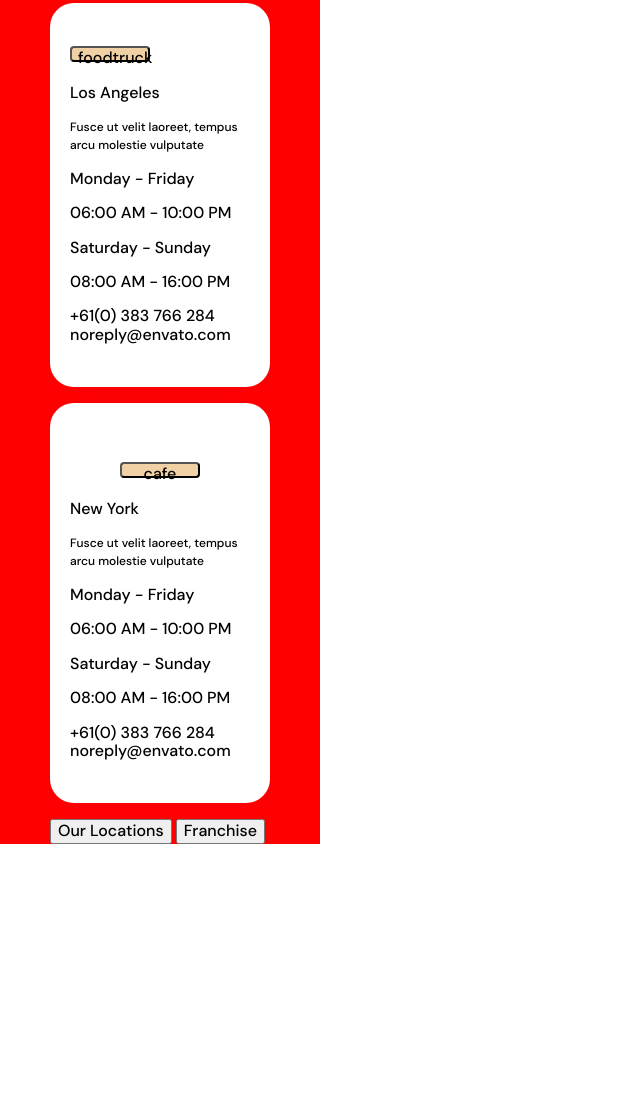
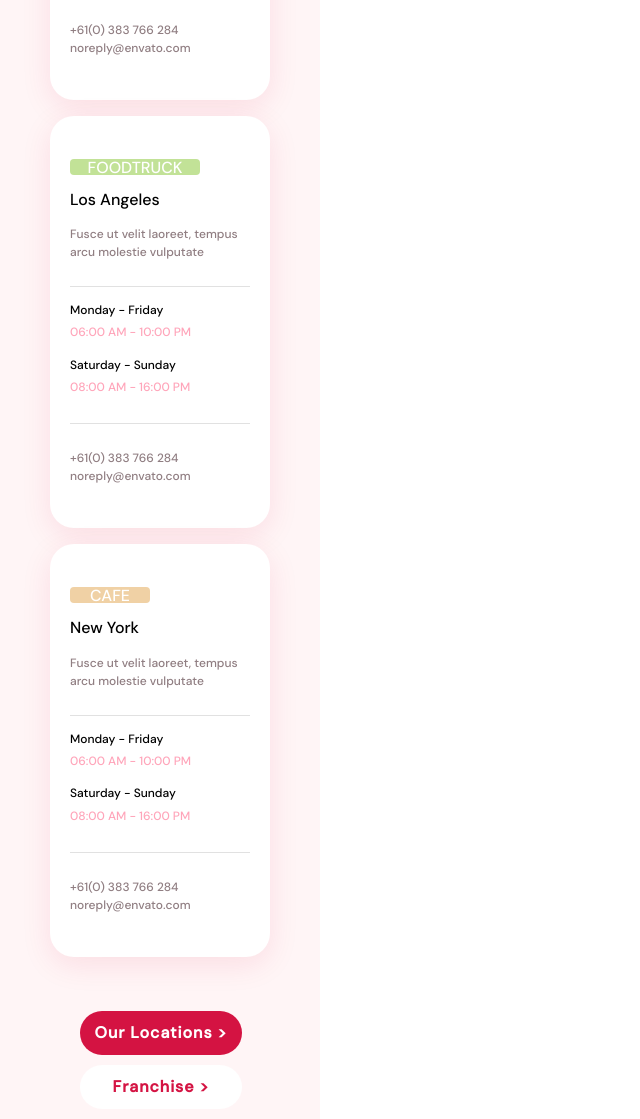
Before and after one commit to Vadim-Spakov/city-section, a plain HTML site: page index.html in a window 1280 px wide. Shown: the part 413-1532 px from the top of the page, without its empty margins (0-640 px from the left). Before the commit the page ends 1257 px from the top, so only its background shows below. Drawn offline with Linux system fonts and the light colour scheme.

Commit message:
Добавил стили для карточек

```diff
--- a/css/styles.css
+++ b/css/styles.css
@@ -1,10 +1,9 @@
 :root {
-  --primary-text-color: #757575;
-  --title-text-color: #212121;
-  --accent-color: #2196f3;
-  --button-color: #ffffff;
-  --background-button: #f5f4fa;
-  --accent-white-color: rgba(255, 255, 255, 0.6);
+  --item__text-color: #907e82;
+  --title-text-color: #000000;
+  --time-color: #ffa5ba;
+  --cities-text: #f0d1a5;
+  --background-color: #fff5f6;
 }
 
 body {
@@ -23,14 +22,21 @@ ul {
   padding-left: 50px;
   padding-right: 50px;
   margin: 0;
-  background-color: red;
+  background-color: var(--background-color);
+  position: absolute;
+  top: 84px;
 }
 
 .cities {
-  padding: 43px 20px 43px 20px;
+  position: relative;
+  top: 0;
+  padding: 43px 20px;
   background-color: #ffffff;
   border-radius: 24px;
   box-shadow: 0px 8px 30px rgba(212, 20, 67, 0.1);
+}
+.card-item {
+  z-index: 3;
 }
 
 .card-item__text {
@@ -39,11 +45,96 @@ ul {
   font-weight: 500;
   font-size: 12px;
   line-height: 18px;
+  color: var(--item__text-color);
+  padding-bottom: 25px;
+  border-bottom: 1px solid #e1e1e1;
 }
 
-.card-list-buttom {
+.cities-text {
+  background-color: var(--cities-text);
+  color: #ffffff;
+  display: block;
+  border-radius: 4px;
+  text-align: center;
   width: 80px;
   height: 16px;
-  background-color: #f0d1a5;
+}
+
+.cities-text-green {
+  background-color: #c2e297;
+  color: #ffffff;
+  display: block;
   border-radius: 4px;
+  text-align: center;
+  width: 130px;
+  height: 16px;
 }
+
+.work-days {
+  font-family: DM Sans;
+  font-style: normal;
+  font-weight: 500;
+  font-size: 12px;
+  line-height: 186%;
+  padding-bottom: 25px;
+  border-bottom: 1px solid #e1e1e1;
+}
+.time-day {
+  margin-bottom: 10px;
+}
+
+.days {
+  color: var(--title-text-color);
+  margin: 0;
+}
+
+.hour {
+  color: var(--time-color);
+  margin: 0;
+}
+
+.cities-contacts {
+  font-size: 12px;
+  line-height: 18px;
+  color: var(--item__text-color);
+  padding-top: 25px;
+}
+.button {
+  margin-top: 54px;
+  padding-left: 30px;
+}
+
+button {
+  margin-bottom: 10px;
+  font-size: 16px;
+  font-weight: bold;
+  line-height: 21px;
+  letter-spacing: 0.06em;
+  text-align: center;
+  width: 162px;
+  height: 44px;
+  border-radius: 22px;
+  border: none;
+}
+
+.button-red {
+  background-color: #d41342;
+  color: #fff;
+}
+
+.button-white {
+  background-color: #fff;
+  color: #d41443;
+}
+
+.button-red:focus,
+.button-red:hover {
+  color: #d41443;
+  background-color: #fff;
+}
+
+.button-white:focus,
+.button-white:hover {
+  color: #fff;
+  background-color: #d41443;
+}
--- a/index.html
+++ b/index.html
@@ -4,7 +4,10 @@
     <meta charset="UTF-8" />
     <meta name="viewport" content="width=device-width, initial-scale=1.0" />
     <title>WebStudio</title>
-    <link href="https://fonts.googleapis.com/css2?family=DM+Sans:wght@500&display=swap" rel="stylesheet">
+    <link
+      href="https://fonts.googleapis.com/css2?family=DM+Sans:wght@500&display=swap"
+      rel="stylesheet"
+    />
     <link rel="stylesheet" href="./css/normalize.css" />
     <link rel="stylesheet" href="./css/styles.css" />
   </head>
@@ -14,7 +17,7 @@
       <div class="conteiner conteiner-cities">
         <ul class="cities">
           <li class="cities-item">
-            <button class="card-list-buttom" type="button">cafe</button>
+            <div class="cities-text">CAFE</div>
             <ul class="card-list">
               <li class="card-item">
                 <p class="card-item__city">Chicago</p>
@@ -24,7 +27,7 @@
               </li>
               <li class="card-item">
                 <ul class="work-days">
-                  <li class="">
+                  <li class="time-day">
                     <p class="days">Monday - Friday</p>
                     <p class="hour">06:00 AM - 10:00 PM</p>
                   </li>
@@ -46,7 +49,7 @@
 
         <ul class="cities">
           <li class="cities-item">
-            <button class="card-list-buttom" type="button">foodtruck</button>
+            <div class="cities-text-green">FOODTRUCK</div>
             <ul class="card-list">
               <li class="card-item">
                 <p class="card-item__city">Los Angeles</p>
@@ -56,7 +59,7 @@
               </li>
               <li class="card-item">
                 <ul class="work-days">
-                  <li class="">
+                  <li class="time-day">
                     <p class="days">Monday - Friday</p>
                     <p class="hour">06:00 AM - 10:00 PM</p>
                   </li>
@@ -78,7 +81,7 @@
 
         <ul class="cities">
           <li class="cities-item">
-            <p style="text-align: center"><button class="card-list-buttom" type="button" name="cafe">cafe</button></p>
+            <div class="cities-text">CAFE</div>
 
             <ul class="card-list">
               <li class="card-item">
@@ -89,7 +92,7 @@
               </li>
               <li class="card-item">
                 <ul class="work-days">
-                  <li class="">
+                  <li class="time-day">
                     <p class="days">Monday - Friday</p>
                     <p class="hour">06:00 AM - 10:00 PM</p>
                   </li>
@@ -108,9 +111,10 @@
             </ul>
           </li>
         </ul>
-
-        <button class="cities-buttom" type="button">Our Locations</button>
-        <button type="button">Franchise</button>
+        <div class="button">
+          <button class="button-red" type="button">Our Locations ></button>
+          <button class="button-white" type="button">Franchise ></button></div
+        >
       </div>
     </section>
   </body>
```
